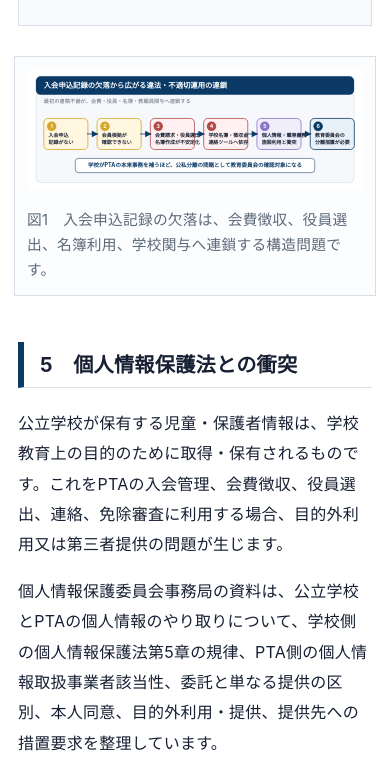
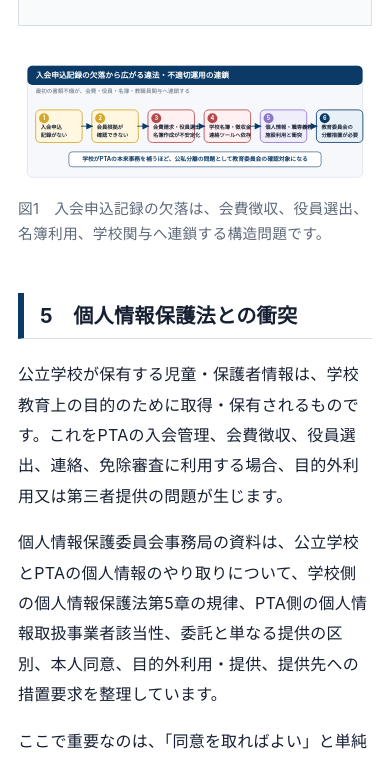
Before and after one commit to ptaorg/jp, a website: page index.html in a window 390 px wide. Shown: the part 4279-5040 px from the top of the page. Drawn offline with Linux system fonts and the light colour scheme.

Commit message:
Fix diagram overflow on public page

```diff
--- a/assets/site.css
+++ b/assets/site.css
@@ -60,7 +60,7 @@ main {
 }
 
 article {
-  max-width: 980px;
+  max-width: 1040px;
   margin: 0 auto;
   padding-top: 44px;
 }
@@ -168,10 +168,10 @@ a {
 }
 
 .diagram-figure {
-  margin: 30px 0;
-  padding: 18px;
-  background: #fbfdff;
-  border: 1px solid var(--line);
+  margin: 32px 0 36px;
+  padding: 0;
+  background: transparent;
+  border: 0;
 }
 
 .diagram-figure figcaption {
@@ -182,20 +182,21 @@ a {
 }
 
 .diagram-scroll {
-  overflow-x: auto;
-  padding-bottom: 6px;
+  overflow-x: visible;
+  padding-bottom: 0;
 }
 
 .diagram-scroll img {
   display: block;
+  width: 100%;
   max-width: 100%;
   height: auto;
   margin: 0 auto;
 }
 
 .diagram-scroll img.wide-diagram {
-  min-width: 980px;
-  max-width: none;
+  min-width: 0;
+  max-width: 100%;
 }
 
 .table-wrap {
@@ -266,8 +267,7 @@ th {
   }
 
   .diagram-figure {
-    margin-left: -4px;
-    margin-right: -4px;
-    padding: 12px;
+    margin-left: 0;
+    margin-right: 0;
   }
 }
```
